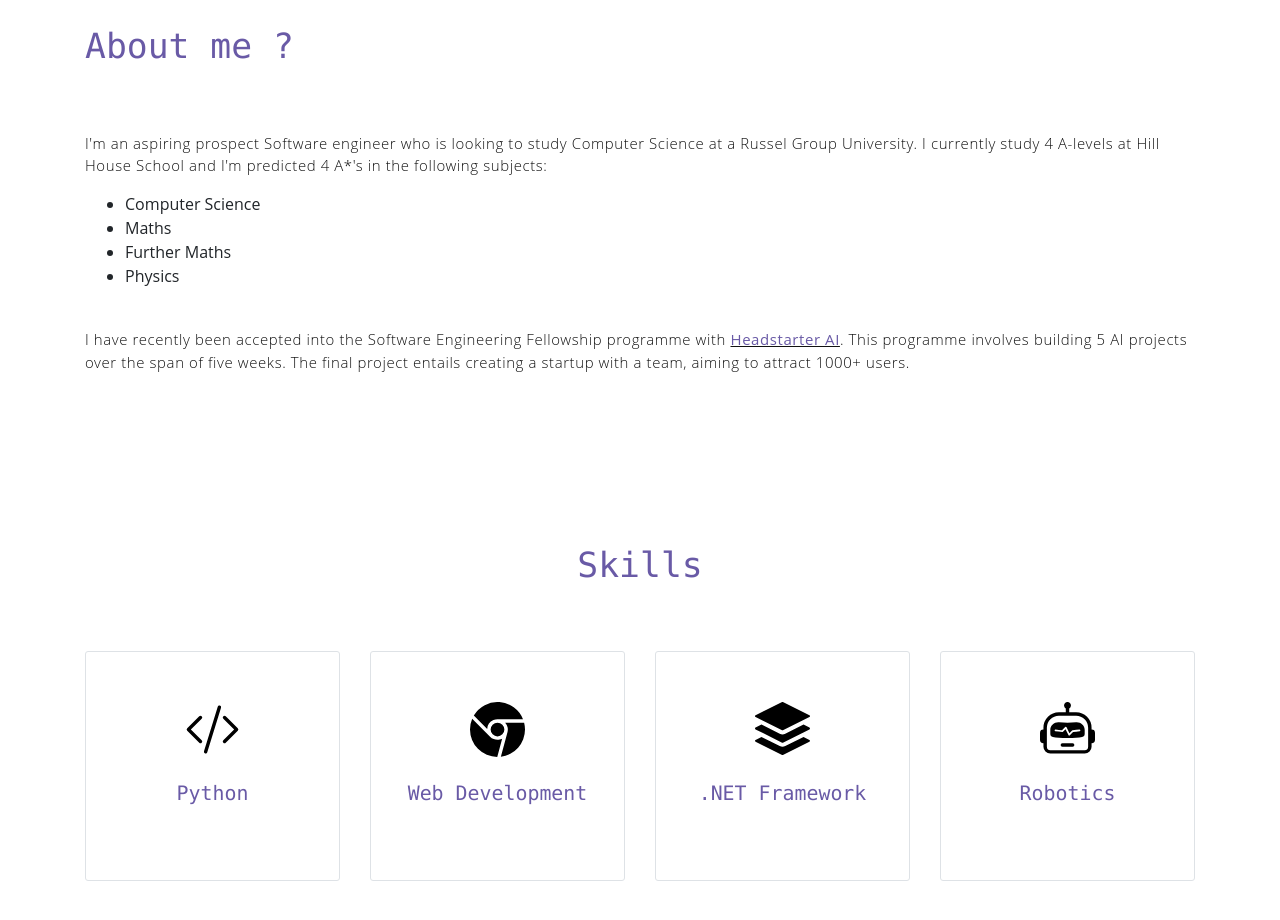
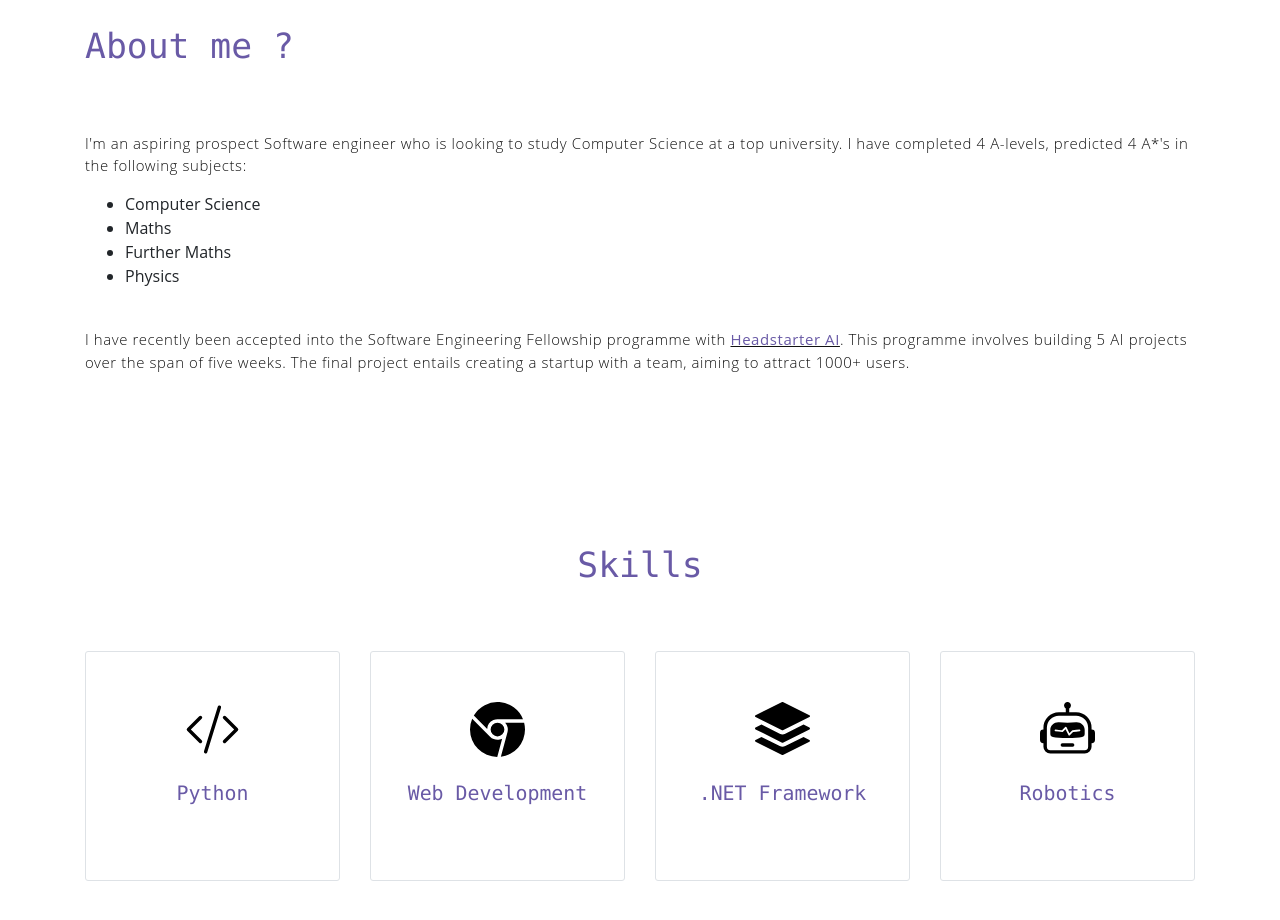
Before and after one commit to imanj1470/landing-page, a website: page public_html/index.html in a window 1280 px wide. Shown: the part 860-1780 px from the top of the page. Drawn offline with nearby package versions, Linux system fonts and the light colour scheme.

Commit message:
updated text

```diff
--- a/public_html/index.html
+++ b/public_html/index.html
@@ -105,7 +105,7 @@
         <div class="container">
             <h6 class="section-title mb-6">About me ?</h6>
             <p>
-                I'm an aspiring prospect Software engineer who is looking to study Computer Science at a Russel Group University. I currently study 4 A-levels at Hill House School and I'm predicted 4 A*'s in the following subjects:
+                I'm an aspiring prospect Software engineer who is looking to study Computer Science at a top university. I have completed 4 A-levels, predicted 4 A*'s in the following subjects:
                 <ul>
                     <li>
                         Computer Science
```
